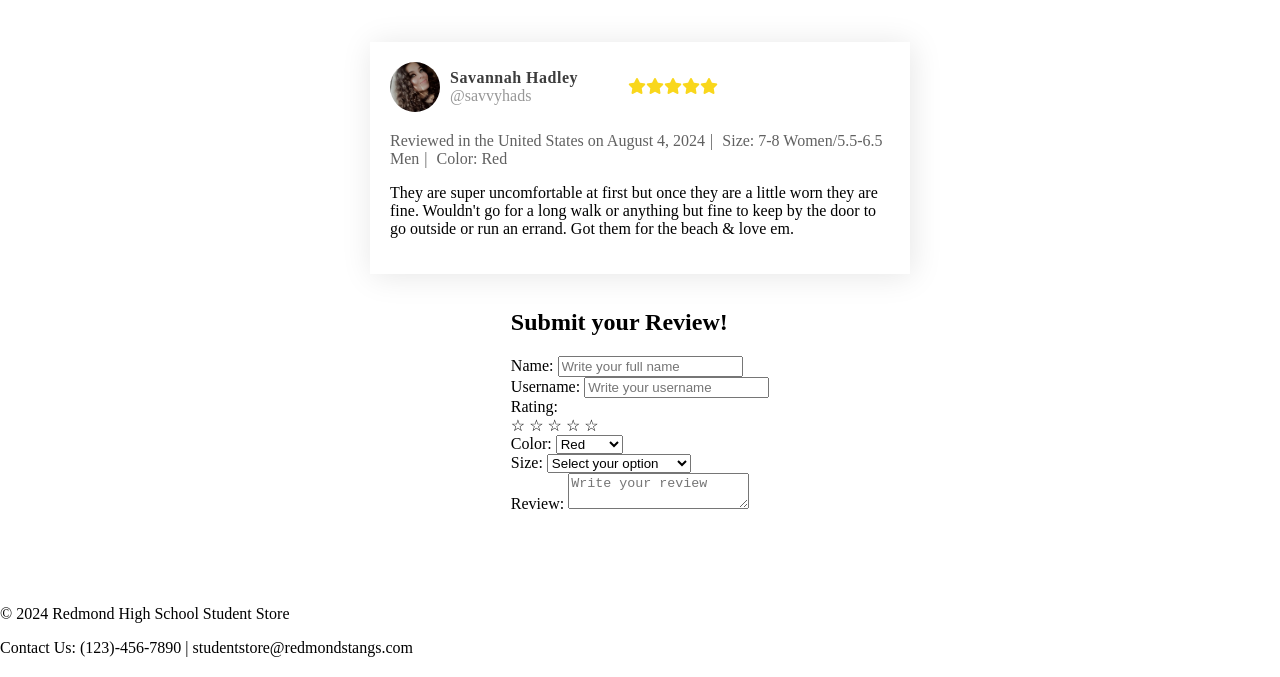
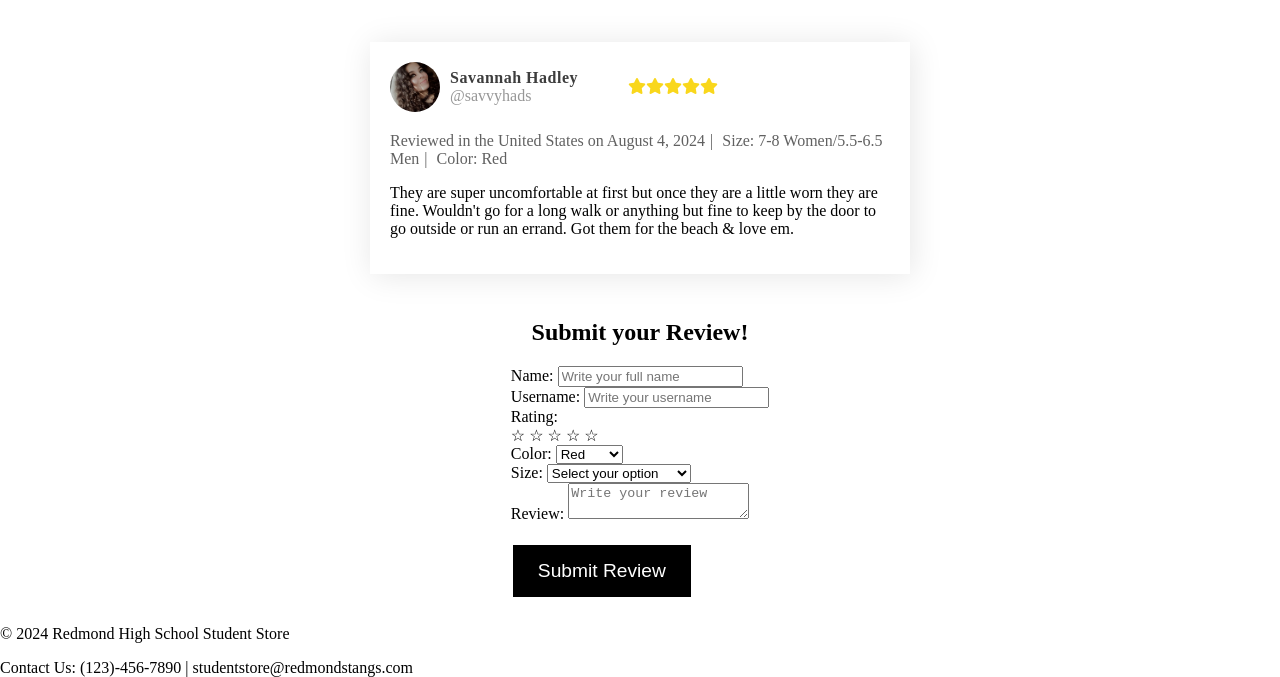
Before and after one commit to emilydma08/webmaster-tsa, a plain HTML site: page reviews.html in a window 1280 px wide. Shown: the part 250-927 px from the top of the page. Drawn offline with nearby package versions, Linux system fonts and the light colour scheme; a web font is replaced by a local one.

Commit message:
review styling

```diff
--- a/css/styles.css
+++ b/css/styles.css
@@ -71,7 +71,7 @@ h1{
 }
 
 button{
-    background-color: transparent;
+    background-color: black;
     color: white;
     border: 2px solid white;
     padding: 15px 25px;
@@ -85,7 +85,7 @@ button:hover {
     background-color: #693333;
 }
 
- #Review {
+#Review {
     margin: 0px;
     padding: 0px;
     font-family: Spectral;
@@ -195,3 +195,12 @@ main a {
     color: #616161;
     font-size: 0.8 rem;
 }
+#add-reviews {
+    padding: 10px;
+}
+#add-reviews h2{
+    text-align: center;
+}
+#reviewForm {
+
+}
```
